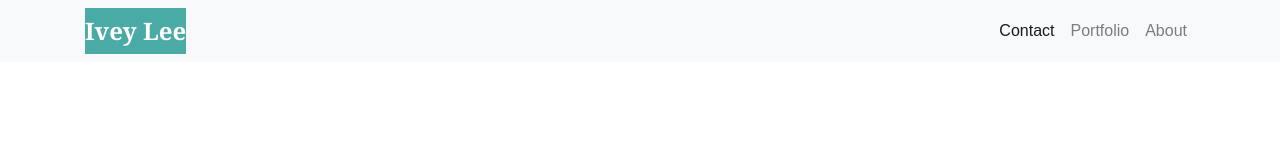
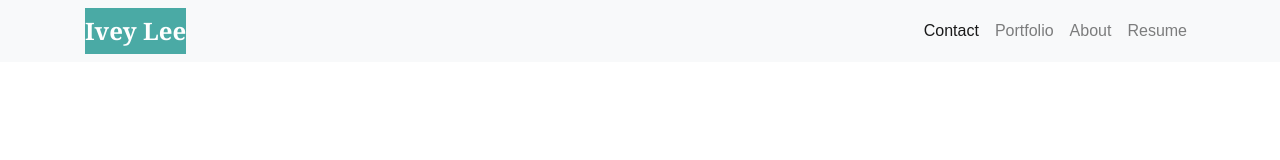
Before and after one commit to iveylee/dailyplanner, a plain HTML site: page contact.html in a window 1280 px wide. Shown: the top 160 px of the page. Drawn offline with nearby package versions, Linux system fonts and the light colour scheme; files that its build step writes are made by us from their sources.

Commit message:
Update contact.html

```diff
--- a/contact.html
+++ b/contact.html
@@ -38,6 +38,9 @@
               </li>
               <li class="nav-item">
                 <a class="nav-link" href="index.html">About</a>
+                <li class="nav-item">
+                  <a class="nav-link" href="file:///Users/NewUser/Desktop/Ivey%20Lee%20Update%20V2.pdf">Resume</a>
+                </li>
               </li>
             </ul>
           </div>
```
